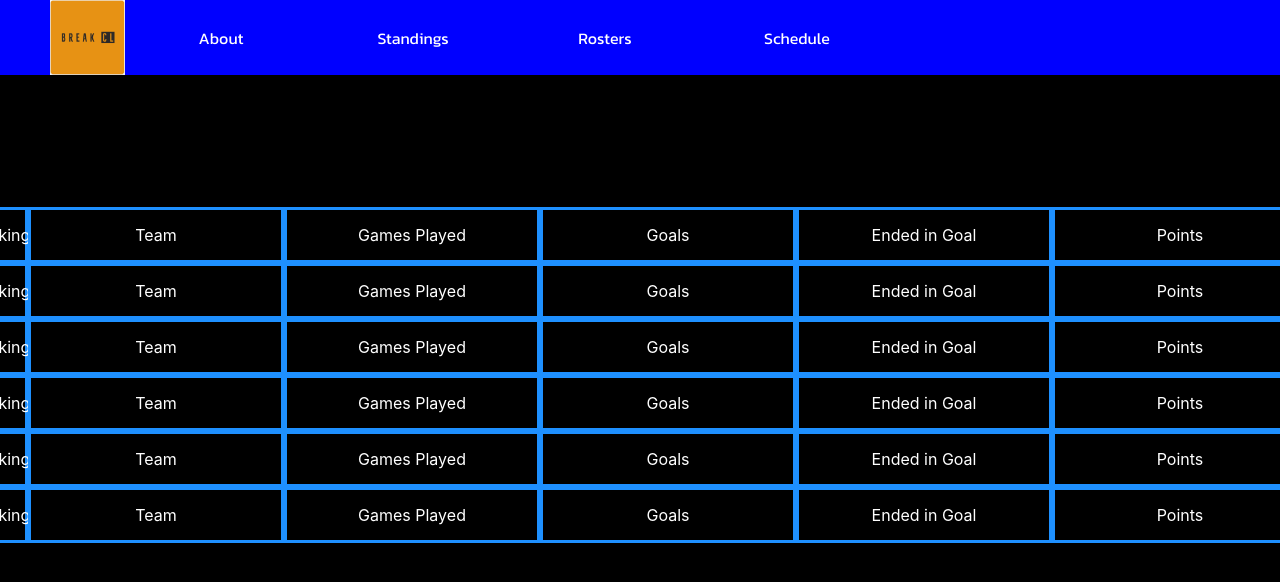
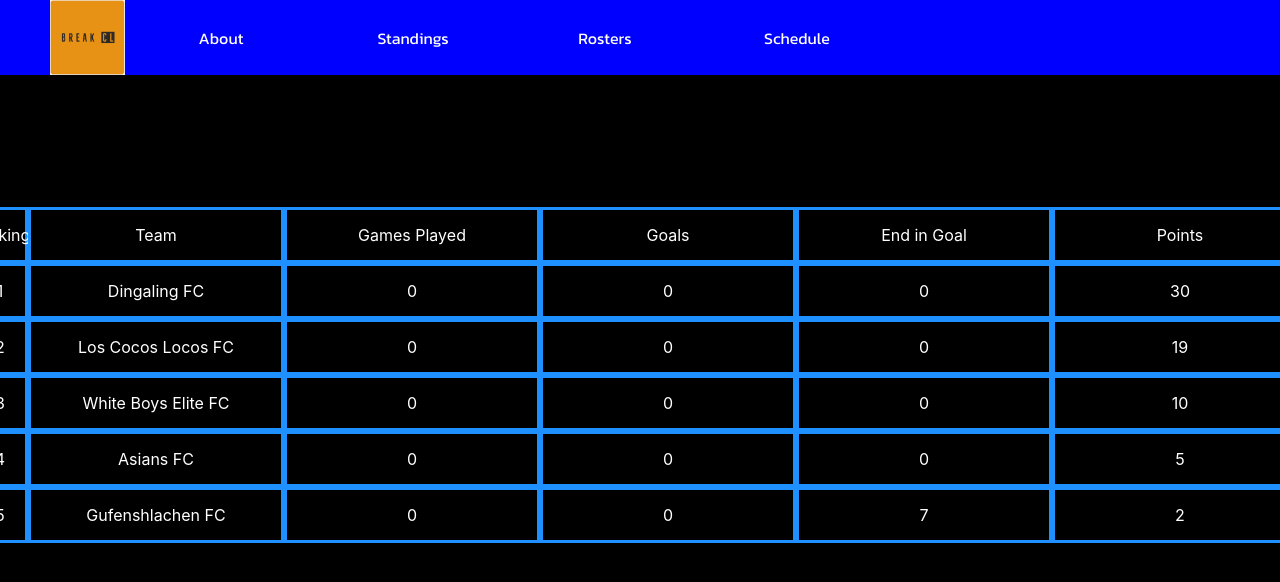
Before and after one commit to TheBestCodersInTheWorld/Break-CL, a React (Create React App) app in the folder client/: page /standings in a window 1280 px wide. Shown: the top 582 px of the page. Built offline with nearby package versions, Linux system fonts and the light colour scheme.

Commit message:
Finished standings table

```diff
--- a/client/src/App.js
+++ b/client/src/App.js
@@ -1,6 +1,7 @@
 import './App.css';
 import Main from './pages/Main.js';
 import Standings from './pages/Standings.js';
+import Rosters from './pages/Rosters.js';
 import About from './pages/About.js';
 import { useRoutes } from 'react-router-dom'
 
@@ -17,6 +18,10 @@ function App() {
     {
       path: "/about",
       element: <About />
+    },
+    {
+      path: "/rosters",
+      element: <Rosters />
     }
 
     // {
--- a/client/src/components/StandingsTable.js
+++ b/client/src/components/StandingsTable.js
@@ -1,5 +1,6 @@
 import React from 'react'
 import StandingsTableEntry from "../components/StandingsTableEntry.js"
+import StandingsTableEntryHeader from "../components/StandingsTableEntryHeader"
 
 const StandingsTable = () => {
 
@@ -9,46 +10,77 @@ const StandingsTable = () => {
       "gamesPlayed": 0,
       "goals": 0,
       "endInGoal": 0,
-      "points": 0,
+      "points": 5,
     },
     {
       "teamName": "Los Cocos Locos FC",
       "gamesPlayed": 0,
       "goals": 0,
       "endInGoal": 0,
-      "points": 0,
+      "points": 19,
     },
     {
       "teamName": "Gufenshlachen FC",
       "gamesPlayed": 0,
       "goals": 0,
-      "endInGoal": 0,
-      "points": 0,
+      "endInGoal": 7,
+      "points": 2,
     },
     {
       "teamName": "White Boys Elite FC",
       "gamesPlayed": 0,
       "goals": 0,
       "endInGoal": 0,
-      "points": 0,
+      "points": 10,
     },
     {
       "teamName": "Dingaling FC",
       "gamesPlayed": 0,
       "goals": 0,
       "endInGoal": 0,
-      "points": 0,
+      "points": 30,
     },
   ]
 
+  const compareTeams = (teamA, teamB) => {
+      if (teamA.points > teamB.points) {
+        return -1;
+      }
+      if (teamA.points < teamB.points) {
+        return 1;
+      }
+      if (teamA.points == teamB.points) {
+        if (teamA.goals > teamB.goals) {
+          return -1;
+        }
+        if (teamA.goals < teamB.goals) {
+          return 1;
+        }
+        if (teamA.goals == teamB.goals) {
+          if (teamA.endInGoal > teamB.endInGoal) {
+            return -1;
+          }
+          if (teamA.endInGoal < teamB.endInGoal) {
+            return 1;
+          }
+          if (teamA.endInGoal == teamB.endInGoal) {
+            return 0;
+          }
+        }
+      }
+
+      return 0;
+
+  }
+
   return (
     <div>
-      <StandingsTableEntry />
-      <StandingsTableEntry team="Asians FC" gamesPlayed={0} goals={0} endInGoal={0} points={0}/>
-      <StandingsTableEntry />
-      <StandingsTableEntry />
-      <StandingsTableEntry />
-      <StandingsTableEntry />
+      <StandingsTableEntryHeader />
+
+      {data.sort(compareTeams).map((team, i) =>
+        <StandingsTableEntry ranking={i+1} team={team.teamName} gamesPlayed={team.gamesPlayed} goals={team.goals} endInGoal={team.endInGoal} points={team.points} />
+      )}
+
     </div>
     )
 
--- a/client/src/components/StandingsTableEntry.js
+++ b/client/src/components/StandingsTableEntry.js
@@ -5,13 +5,12 @@ const StandingsTableEntry = (props) => {
   return (
     <div className="TableEntry">
 
-        <div className="RankingCell">Ranking</div>
-        <div className="TextCell">Team</div>
-
-        <div className="NumberCell">Games Played</div>
-        <div className="NumberCell">Goals</div>
-        <div className="NumberCell">Ended in Goal</div>
-        <div className="NumberCell">Points</div>
+        <div className="RankingCell">{props.ranking}</div>
+        <div className="TextCell">{props.team}</div>
+        <div className="NumberCell">{props.gamesPlayed}</div>
+        <div className="NumberCell">{props.goals}</div>
+        <div className="NumberCell">{props.endInGoal}</div>
+        <div className="NumberCell">{props.points}</div>
 
 
     </div>
--- /dev/null
+++ b/client/src/components/StandingsTableEntryHeader.js
@@ -0,0 +1,21 @@
+import React from 'react'
+import '../styles/Components.css'
+
+const StandingsTableEntryHeader = (props) => {
+  return (
+    <div className="TableEntry">
+
+        <div className="RankingCell">Ranking</div>
+        <div className="TextCell">Team</div>
+        <div className="NumberCell">Games Played</div>
+        <div className="NumberCell">Goals</div>
+        <div className="NumberCell">End in Goal</div>
+        <div className="NumberCell">Points</div>
+
+
+    </div>
+
+  )
+}
+
+export default StandingsTableEntryHeader
--- /dev/null
+++ b/client/src/pages/Rosters.js
@@ -0,0 +1,24 @@
+import React from 'react'
+// components
+import Nav from "../components/Nav.js"
+
+// style
+import '../styles/Rosters.css'
+
+
+const Rosters = () => {
+  return (
+    <div className="Rosters">
+
+      <Nav/>
+
+
+
+
+    </div>
+
+
+  )
+}
+
+export default Rosters
--- /dev/null
+++ b/client/src/styles/Rosters.css
@@ -0,0 +1,8 @@
+.Rosters {
+
+    text-align: center;
+    width: 100%;
+    height: 800px;
+
+    background-color: black;
+}
```
Also changed, not shown: client/src/components/RosterBlock.js (added, +9 -0 lines).
